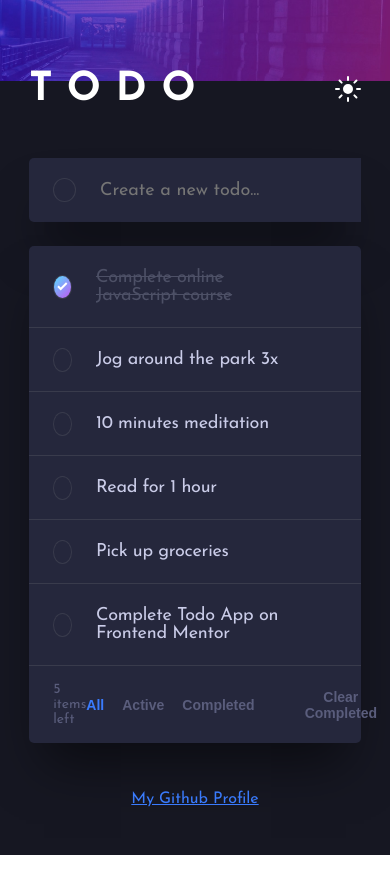
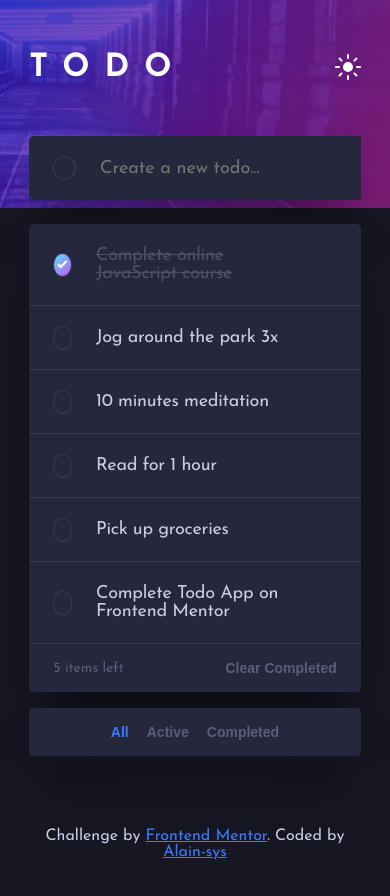
Before and after one commit to Alain-sys/todo-app, a React (Create React App) app: page / in a window 390 px wide. Shown: the top 896 px of the page. Before the commit the page ends 855 px from the top, so only its background shows below. Built offline with nearby package versions, Linux system fonts and the light colour scheme.

Commit message:
css: responsive done js: refactoring

```diff
--- a/src/components/App/App.css
+++ b/src/components/App/App.css
@@ -24,6 +24,8 @@ input {
   display: flex;
   flex-direction: column;
   align-items: center;
+  min-height: 100vh;
+  width: 100vw;
 }
 
 .content_theme_dark {
@@ -34,7 +36,40 @@ input {
   background: top center/ contain no-repeat url(../../assets/bg-desktop-light.jpg), hsla(0, 0%, 98%, 1);
 }
 
+.attribution {
+  width: 65%;
+  margin: 3.5rem 0;
+  text-align: center;
+}
+
+.attribution_theme_dark {
+  color: hsla(235, 39%, 85%, 1);
+}
+.attribution_theme_light {
+  color: hsla(235, 19%, 35%, 1);
+}
+
 .github-profile {
-  margin: 3rem 0;
   color: hsla(220, 98%, 61%, 1);
 }
+
+@media (max-width: 768px) {
+  .content_theme_dark {
+    background: top center/ contain no-repeat url(../../assets/bg-mobile-dark.jpg), hsla(235, 21%, 11%, 1);
+  }
+
+  .content_theme_light {
+    background: top center/ contain no-repeat url(../../assets/bg-mobile-light.jpg), hsla(0, 0%, 98%, 1);
+  }
+
+  .attribution {
+    width: 85%;
+  }
+}
+
+@media (max-width: 375px) {
+  .attribution {
+    width: 90%;
+    font-size: 0.875rem;
+  }
+}
--- a/src/components/App/App.js
+++ b/src/components/App/App.js
@@ -15,11 +15,19 @@ const App = () => {
   return (
     <div className={`content content_theme_${themeClass}`}>
       <Header themeClass={themeClass} handleChange={handleChange} />
-      <Main theme={theme} themeClass={themeClass} />
-
-      <a className={`github-profile`} href="https://github.com/Alain-sys">
-        My Github Profile
-      </a>
+      <Main themeClass={themeClass} />
+      <section className={`attribution attribution_theme_${themeClass}`}>
+        <p>
+          Challenge by {''}
+          <a className="github-profile" href="https://www.frontendmentor.io/">
+            Frontend Mentor
+          </a>
+          . Coded by {''}
+          <a className="github-profile" href="https://github.com/Alain-sys">
+            Alain-sys
+          </a>
+        </p>
+      </section>
     </div>
   );
 };
--- a/src/components/Header/Header.css
+++ b/src/components/Header/Header.css
@@ -29,5 +29,10 @@ header {
 @media (max-width: 768px) {
   header {
     width: 85%;
+    padding-top: 3rem;
+  }
+
+  .logo {
+    font-size: 2rem;
   }
 }
--- a/src/components/Header/Header.js
+++ b/src/components/Header/Header.js
@@ -3,14 +3,14 @@ import './Header.css';
 import iconSun from '../../assets/icon-sun.svg';
 import iconMoon from '../../assets/icon-moon.svg';
 
-const Header = (props) => {
+const Header = ({ handleChange, themeClass }) => {
   return (
     <header>
       <h1 className="logo">todo</h1>
-      <button type="button" className="theme" onClick={() => props.handleChange()}>
+      <button type="button" className="theme" onClick={() => handleChange()}>
         <img
-          className={`theme__image_${props.themeClass}`}
-          src={props.themeClass === 'dark' ? iconSun : iconMoon}
+          className={`theme__image_${themeClass}`}
+          src={themeClass === 'dark' ? iconSun : iconMoon}
           alt="sun logo for light theme or moon logo for dark theme"></img>
       </button>
     </header>
--- a/src/components/Main/Main.css
+++ b/src/components/Main/Main.css
@@ -11,7 +11,6 @@ main {
   padding-left: 24px;
   gap: 24px;
   border-radius: 5px;
-  font-size: 1.125rem;
 }
 
 .form_theme_dark {
@@ -126,6 +125,7 @@ main {
 
 .todo-items__checkbox:hover {
   background: linear-gradient(135deg, hsl(192, 100%, 67%), hsl(280, 87%, 65%));
+  cursor: pointer;
 }
 
 .todo-items__checkbox::before {
@@ -252,4 +252,50 @@ main {
   main {
     width: 85%;
   }
+
+  .todo-filters__status {
+    justify-content: center;
+    margin: 1rem 0;
+    padding: 1rem 80px;
+    background-color: hsla(235, 24%, 19%, 1);
+    box-shadow: 0px 35px 50px -15px rgba(0, 0, 0, 0.5);
+    border-radius: 5px;
+  }
 }
+
+@media (max-width: 375px) {
+  main {
+    width: 90%;
+  }
+
+  .form {
+    margin: 2.5rem 0 1rem 0;
+  }
+
+  .form__circle {
+    width: 20px;
+    height: 20px;
+  }
+
+  .form__input {
+    font-size: 0.75rem;
+  }
+
+  .todo-items {
+    padding: 0 20px;
+    gap: 12px;
+  }
+
+  .todo-items__checkbox {
+    width: 20px;
+    height: 20px;
+  }
+
+  .todo-items__label {
+    font-size: 0.75rem;
+  }
+
+  .todo-filters__items-left {
+    font-size: 12px;
+  }
+}
--- a/src/components/Main/Main.js
+++ b/src/components/Main/Main.js
@@ -2,11 +2,12 @@ import React from 'react';
 import { useState } from 'react';
 import './Main.css';
 import TodoList from './TodoList';
-import TodoFilters from './TodoFilters';
+import TodoFiltersStatus from './TodoFiltersStatus';
+import useMediaQueries from './MediaQueries';
 
 let nextId = 6;
 
-const Main = (props) => {
+const Main = ({ themeClass }) => {
   const [newTodoItem, setNewTodoItem] = useState('');
   const [todoItems, setTodoItems] = useState([
     { id: 0, text: 'Complete online JavaScript course', checked: true },
@@ -46,30 +47,32 @@ const Main = (props) => {
   };
 
   const countItemsLeft = todoItems.filter((it) => !it.checked).length;
+  const mobileSize = useMediaQueries('(max-width: 768px)');
 
   return (
     <main>
-      <form className={`form form_theme_${props.themeClass} `} onSubmit={onFormSubmit}>
-        <span className={`form__circle form__circle_theme_${props.themeClass}`}></span>
+      <form className={`form form_theme_${themeClass} `} onSubmit={onFormSubmit}>
+        <span className={`form__circle form__circle_theme_${themeClass}`}></span>
         <input
           type="text"
-          className={`form__input form__input_theme_${props.themeClass}`}
+          className={`form__input form__input_theme_${themeClass}`}
           value={newTodoItem}
           onChange={(e) => setNewTodoItem(e.target.value)}
           aria-label="create a new todo"
           placeholder="Create a new todo..."
         />
       </form>
-      <div className={`todo todo_theme_${props.themeClass}`}>
-        <TodoList themeClass={props.themeClass} todoItems={todoItems} todoFilter={todoFilter} updateItem={updateItem} removeItem={removeItem} />
-        <TodoFilters
-          themeClass={props.themeClass}
-          setTodoFilter={setTodoFilter}
-          countItemsLeft={countItemsLeft}
-          removeCompletedItems={removeCompletedItems}
-          todoFilter={todoFilter}
-        />
+      <div className={`todo todo_theme_${themeClass}`}>
+        <TodoList themeClass={themeClass} todoItems={todoItems} todoFilter={todoFilter} updateItem={updateItem} removeItem={removeItem} />
+        <div className="todo-filters">
+          <span className={`todo-filters__items-left todo-filters__items-left_theme_${themeClass}`}>{countItemsLeft} items left</span>
+          {!mobileSize && <TodoFiltersStatus todoFilter={todoFilter} setTodoFilter={setTodoFilter} themeClass={themeClass} />}
+          <button className={`todo-filters__status-buttons todo-filters__status-buttons_theme_${themeClass}`} onClick={() => removeCompletedItems()}>
+            Clear Completed
+          </button>
+        </div>
       </div>
+      {mobileSize && <TodoFiltersStatus todoFilter={todoFilter} setTodoFilter={setTodoFilter} themeClass={themeClass} />}
     </main>
   );
 };
--- /dev/null
+++ b/src/components/Main/MediaQueries.js
@@ -0,0 +1,21 @@
+import { useState, useEffect } from 'react';
+
+const useMediaQuery = (query) => {
+  const [matches, setMatches] = useState(false);
+  useEffect(() => {
+    const mediaWatcher = window.matchMedia(query);
+    if (mediaWatcher.matches !== matches) {
+      setMatches(mediaWatcher.matches);
+    }
+    const updateMatches = () => {
+      setMatches(mediaWatcher.matches);
+    };
+    mediaWatcher.addEventListener('change', updateMatches);
+    return () => {
+      mediaWatcher.removeEventListener('change', updateMatches);
+    };
+  }, [matches, query]);
+  return matches;
+};
+
+export default useMediaQuery;
--- a/src/components/Main/TodoFilters.js
+++ /dev/null
@@ -1,32 +0,0 @@
-import React from 'react';
-
-const TodoFilters = ({ countItemsLeft, themeClass, setTodoFilter, removeCompletedItems, todoFilter }) => {
-  return (
-    <div className="todo-filters">
-      <span className={`todo-filters__items-left todo-filters__items-left_theme_${themeClass}`}>{countItemsLeft} items left</span>
-      <div className="todo-filters__status">
-        <button
-          className={`todo-filters__status-buttons  todo-filters__status-buttons_theme_${themeClass}  ${todoFilter === 'all' ? 'active' : ''}`}
-          onClick={() => setTodoFilter('all')}>
-          All
-        </button>
-        <button
-          className={`todo-filters__status-buttons todo-filters__status-buttons_theme_${themeClass} ${todoFilter === 'active' ? 'active' : ''}`}
-          onClick={() => setTodoFilter('active')}>
-          Active
-        </button>
-        <button
-          className={`todo-filters__status-buttons todo-filters__status-buttons_theme_${themeClass}  ${todoFilter === 'completed' ? 'active' : ''}`}
-          onClick={() => setTodoFilter('completed')}>
-          Completed
-        </button>
-      </div>
-
-      <button className={`todo-filters__status-buttons todo-filters__status-buttons_theme_${themeClass}`} onClick={() => removeCompletedItems()}>
-        Clear Completed
-      </button>
-    </div>
-  );
-};
-
-export default TodoFilters;
--- /dev/null
+++ b/src/components/Main/TodoFiltersStatus.js
@@ -0,0 +1,25 @@
+import React from 'react';
+
+const TodoFiltersStatus = ({ todoFilter, setTodoFilter, themeClass }) => {
+  return (
+    <div className="todo-filters__status">
+      <button
+        className={`todo-filters__status-buttons  todo-filters__status-buttons_theme_${themeClass}  ${todoFilter === 'all' ? 'active' : ''}`}
+        onClick={() => setTodoFilter('all')}>
+        All
+      </button>
+      <button
+        className={`todo-filters__status-buttons todo-filters__status-buttons_theme_${themeClass} ${todoFilter === 'active' ? 'active' : ''}`}
+        onClick={() => setTodoFilter('active')}>
+        Active
+      </button>
+      <button
+        className={`todo-filters__status-buttons todo-filters__status-buttons_theme_${themeClass}  ${todoFilter === 'completed' ? 'active' : ''}`}
+        onClick={() => setTodoFilter('completed')}>
+        Completed
+      </button>
+    </div>
+  );
+};
+
+export default TodoFiltersStatus;
--- a/src/index.js
+++ b/src/index.js
@@ -2,6 +2,7 @@ import React from 'react';
 import ReactDOM from 'react-dom/client';
 import App from './components/App/App';
 
+// @ts-ignore
 const root = ReactDOM.createRoot(document.getElementById('root'));
 root.render(
   <React.StrictMode>
```
